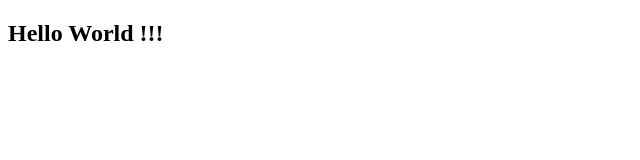
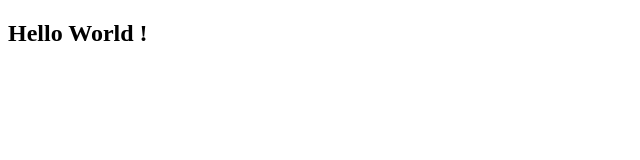
Before and after one commit to Trabalho-desenv-aplic-plataform/desenv-aplic-web-front, an Angular app: page / in a window 1280 px wide. Shown: the top 160 px of the page, without its empty margins (0-640 px from the left). Built offline with nearby package versions, Linux system fonts and the light colour scheme.

Commit message:
Primeiro commit - Projeto Angular

```diff
--- a/src/app/app.component.html
+++ b/src/app/app.component.html
@@ -1 +1 @@
-<h2>Hello World !!!</h2>
+<h2>Hello World !</h2>
```
